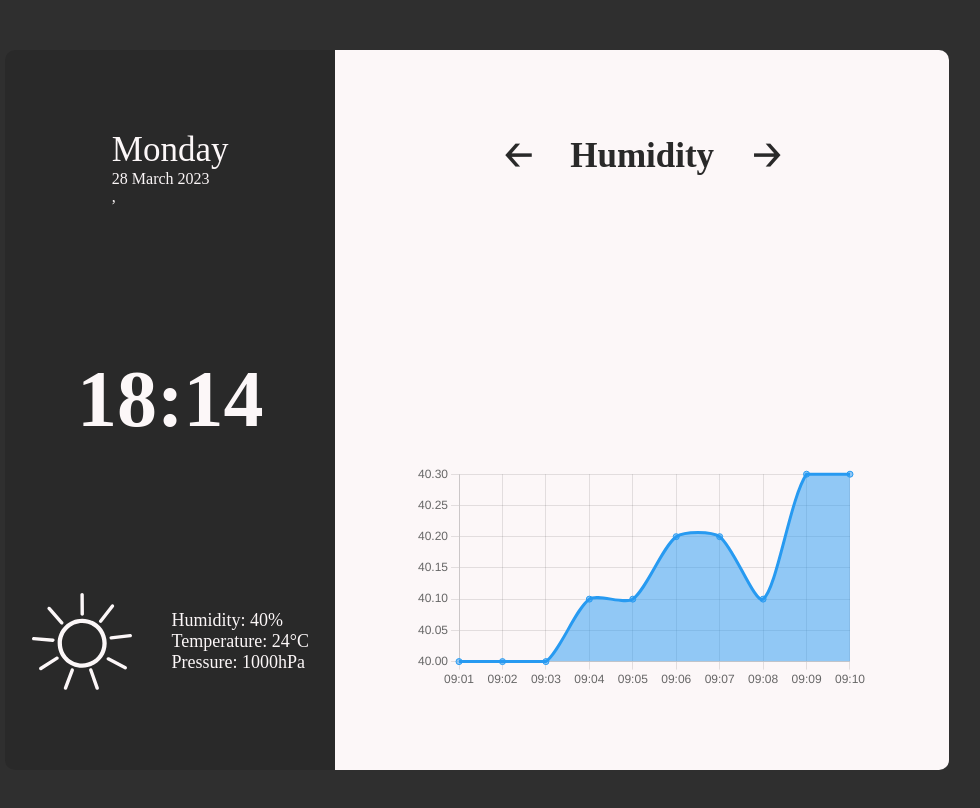
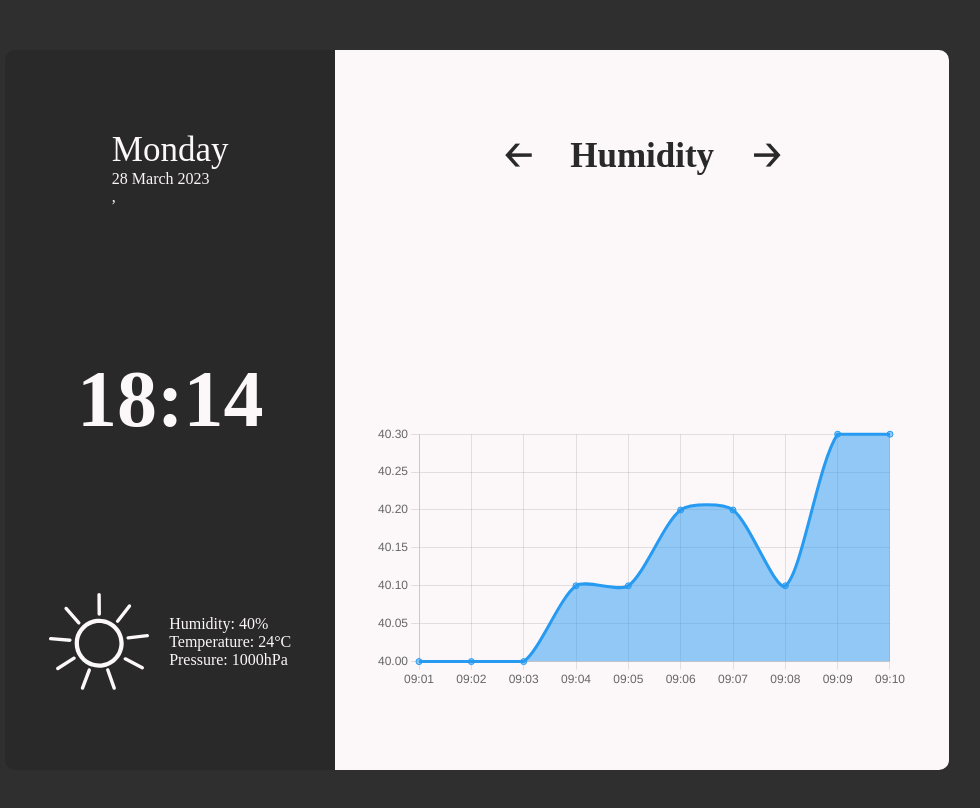
Before and after one commit to kardahim/weather_esp_frontend, a React (Create React App) app: page / in a window 1280 px wide. Shown: the top 808 px of the page, without its empty margins (163-1143 px from the left). Built offline with nearby package versions, Linux system fonts and the light colour scheme; no server answers.

Commit message:
create rwd

```diff
--- a/src/styles/app.scss
+++ b/src/styles/app.scss
@@ -11,6 +11,10 @@
     background-color: $jet;
     padding: 50px;
 
+    @include mobile() {
+        padding: 0;
+    }
+
     // center card
     display: flex;
     justify-content: center;
--- a/src/styles/card.scss
+++ b/src/styles/card.scss
@@ -9,6 +9,18 @@
     display: flex;
     overflow: hidden;
 
+    @include medium-size() {
+        font-size: $fs-sub;
+    }
+
+    @include tablet() {
+        flex-direction: column;
+    }
+
+    @include mobile() {
+        width: 95%;
+    }
+
     &__parameters {
         width: 35%;
         display: flex;
@@ -16,19 +28,49 @@
         justify-content: space-between;
         align-items: center;
         background-color: $jet-2;
-        padding: $card-padding 0 $card-padding 0;
+        padding: $card-padding 0;
+
+        @include tablet() {
+            width: 100%;
+            height: 375px;
+            padding: calc(#{$card-padding/2}) 0;
+        }
 
         &__date {
             font-size: $fs-sub;
 
+            @include tablet() {
+                font-size: calc(#{$fs-sub - 1});
+            }
+
+            @include mobile() {
+                font-size: calc(#{$fs-sub - 2});
+            }
+
             div:nth-child(1) {
                 font-size: $fs-header;
+
+                @include tablet() {
+                    font-size: calc(#{$fs-header - 5});
+                }
+
+                @include mobile() {
+                    font-size: calc(#{$fs-header - 7});
+                }
             }
         }
 
         &__time {
             font-size: $fs-time;
             font-weight: bold;
+
+            @include tablet() {
+                font-size: calc(#{$fs-time - 10});
+            }
+
+            @include mobile() {
+                font-size: calc(#{$fs-time - 20});
+            }
         }
 
         &__data {
@@ -38,10 +80,23 @@
             &__sun {
                 width: 100px;
                 height: auto;
+
+                @include tablet() {
+                    width: 60px;
+                }
             }
 
             div {
                 margin-left: 20px;
+
+                @include medium-size() {
+                    margin-left: 10px;
+                }
+
+                @include tablet() {
+                    margin-left: 20px;
+
+                }
             }
         }
     }
@@ -55,15 +110,44 @@
         justify-content: space-between;
         flex-direction: column;
 
+        @include medium-size() {
+            padding: $card-padding calc(#{$card-padding} /2);
+        }
+
+        @include tablet() {
+            width: 100%;
+            min-height: 500px;
+        }
+
+        @include mobile() {
+            padding: calc(#{$card-padding} /2) 5px;
+        }
+
         &__title {
             font-size: $fs-header;
             color: $jet-2;
+
+            @include tablet() {
+                font-size: calc(#{$fs-header - 5});
+            }
+
+            @include mobile() {
+                font-size: calc(#{$fs-header - 7});
+            }
 
             span:nth-child(2) {
                 margin: 0 20px;
                 display: inline-block;
                 text-align: center;
                 width: 180px;
+
+                @include tablet() {
+                    width: 155px;
+                }
+
+                @include mobile() {
+                    width: 145px;
+                }
             }
 
             span:nth-child(odd) {
--- a/src/styles/variables.scss
+++ b/src/styles/variables.scss
@@ -14,6 +14,12 @@ $fs-time: 80px;
 $card-padding: 80px;
 
 // dimensions
+@mixin medium-size {
+    @media (max-width: 1440px) {
+        @content;
+    }
+}
+
 @mixin tablet {
     @media (max-width: 1024px) {
         @content;
@@ -21,7 +27,7 @@ $card-padding: 80px;
 }
 
 @mixin mobile {
-    @media (max-width: 599px) {
+    @media (max-width: 800px) {
         @content;
     }
 }
```
